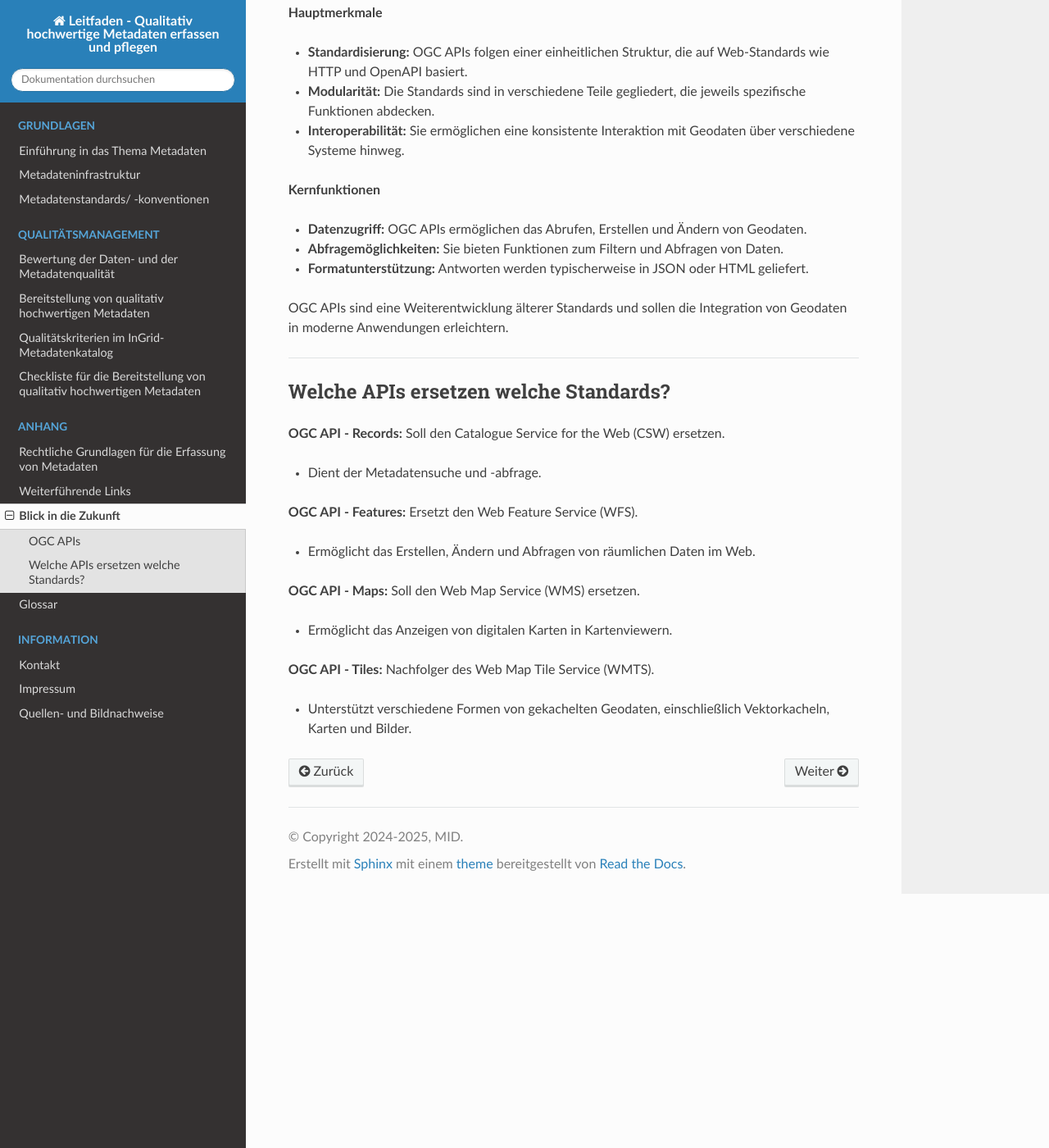
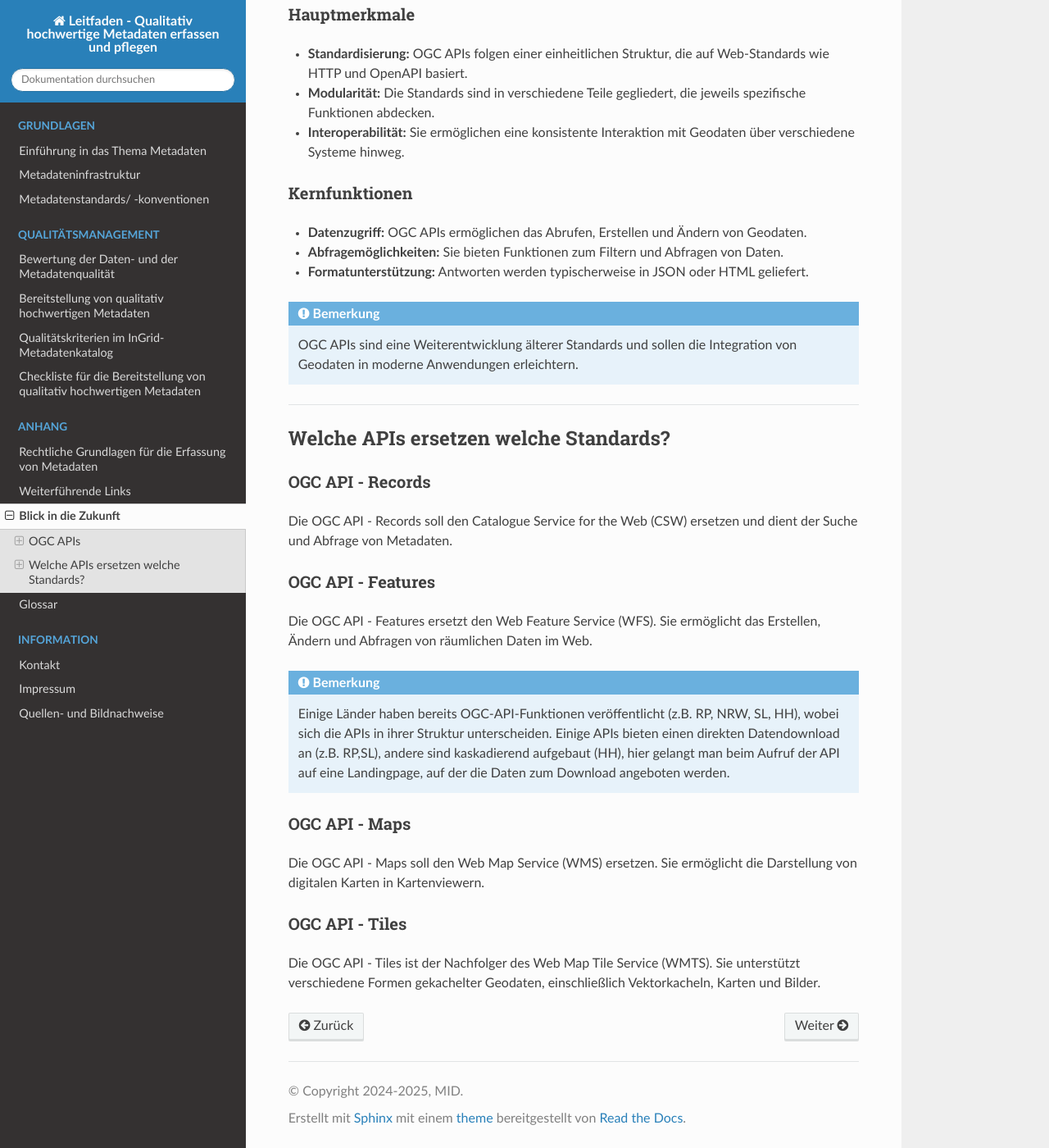
Before and after one commit to tomiwo/ingrid-mdk-st-high-quality-metadata, a Sphinx documentation site: the page built from docs/anhang/zukunft.rst, in a window 1280 px wide and 1400 px high, scrolled down 357 px. Shown: the whole window at 82% size. Built offline with Sphinx 7.4.7 and the Read the Docs theme 3.1.0, drawn with Linux system fonts in a browser that asks for light colours.

Commit message:
Update zukunft.rst

```diff
--- a/docs/anhang/zukunft.rst
+++ b/docs/anhang/zukunft.rst
@@ -10,19 +10,23 @@ OGC APIs
 
 Die OGC APIs sind eine Familie von Standards, die vom `Open Geospatial Consortium (OGC) <https://ogcapi.ogc.org/#standards>`_ entwickelt wurden, um den Zugang und die Nutzung von Geodaten über das Web zu vereinfachen und zu standardisieren. Diese APIs sind modular aufgebaut und definieren wiederverwendbare Bausteine für raumbezogene Web-APIs.
 
-**Hauptmerkmale**
+
+Hauptmerkmale
+"""""""""""""
 
 - **Standardisierung:** OGC APIs folgen einer einheitlichen Struktur, die auf Web-Standards wie HTTP und OpenAPI basiert.
 - **Modularität:** Die Standards sind in verschiedene Teile gegliedert, die jeweils spezifische Funktionen abdecken.
 - **Interoperabilität:** Sie ermöglichen eine konsistente Interaktion mit Geodaten über verschiedene Systeme hinweg.
 
-**Kernfunktionen**
+
+Kernfunktionen
+""""""""""""""
 
 - **Datenzugriff:** OGC APIs ermöglichen das Abrufen, Erstellen und Ändern von Geodaten.
 - **Abfragemöglichkeiten:** Sie bieten Funktionen zum Filtern und Abfragen von Daten.
 - **Formatunterstützung:** Antworten werden typischerweise in JSON oder HTML geliefert.
 
-OGC APIs sind eine Weiterentwicklung älterer Standards und sollen die Integration von Geodaten in moderne Anwendungen erleichtern.
+.. note:: OGC APIs sind eine Weiterentwicklung älterer Standards und sollen die Integration von Geodaten in moderne Anwendungen erleichtern.
 
 
 ---------------------------------------------------------------------------------------------
@@ -32,18 +36,27 @@ Welche APIs ersetzen welche Standards?
 ----------------------------------------
 
 
-**OGC API - Records:** Soll den Catalogue Service for the Web (CSW) ersetzen.
+OGC API - Records
+"""""""""""""""""
 
-- Dient der Metadatensuche und -abfrage.
+Die OGC API - Records soll den Catalogue Service for the Web (CSW) ersetzen und dient der Suche und Abfrage von Metadaten.
 
-**OGC API - Features:** Ersetzt den Web Feature Service (WFS).
 
-- Ermöglicht das Erstellen, Ändern und Abfragen von räumlichen Daten im Web.
+OGC API - Features
+""""""""""""""""""
 
-**OGC API - Maps:** Soll den Web Map Service (WMS) ersetzen.
+Die OGC API - Features ersetzt den Web Feature Service (WFS). Sie ermöglicht das Erstellen, Ändern und Abfragen von räumlichen Daten im Web.
 
-- Ermöglicht das Anzeigen von digitalen Karten in Kartenviewern.
+.. note:: Einige Länder haben bereits OGC-API-Funktionen veröffentlicht (z.B. RP, NRW, SL, HH), wobei sich die APIs in ihrer Struktur unterscheiden. Einige APIs bieten einen direkten Datendownload an (z.B. RP,SL), andere sind kaskadierend aufgebaut (HH), hier gelangt man beim Aufruf der API auf eine Landingpage, auf der die Daten zum Download angeboten werden.
 
-**OGC API - Tiles:** Nachfolger des Web Map Tile Service (WMTS).
 
-- Unterstützt verschiedene Formen von gekachelten Geodaten, einschließlich Vektorkacheln, Karten und Bilder.
+OGC API - Maps
+""""""""""""""
+
+Die OGC API - Maps soll den Web Map Service (WMS) ersetzen. Sie ermöglicht die Darstellung von digitalen Karten in Kartenviewern.
+
+
+OGC API - Tiles
+"""""""""""""""
+
+Die OGC API - Tiles ist der Nachfolger des Web Map Tile Service (WMTS). Sie unterstützt verschiedene Formen gekachelter Geodaten, einschließlich Vektorkacheln, Karten und Bilder.
```
